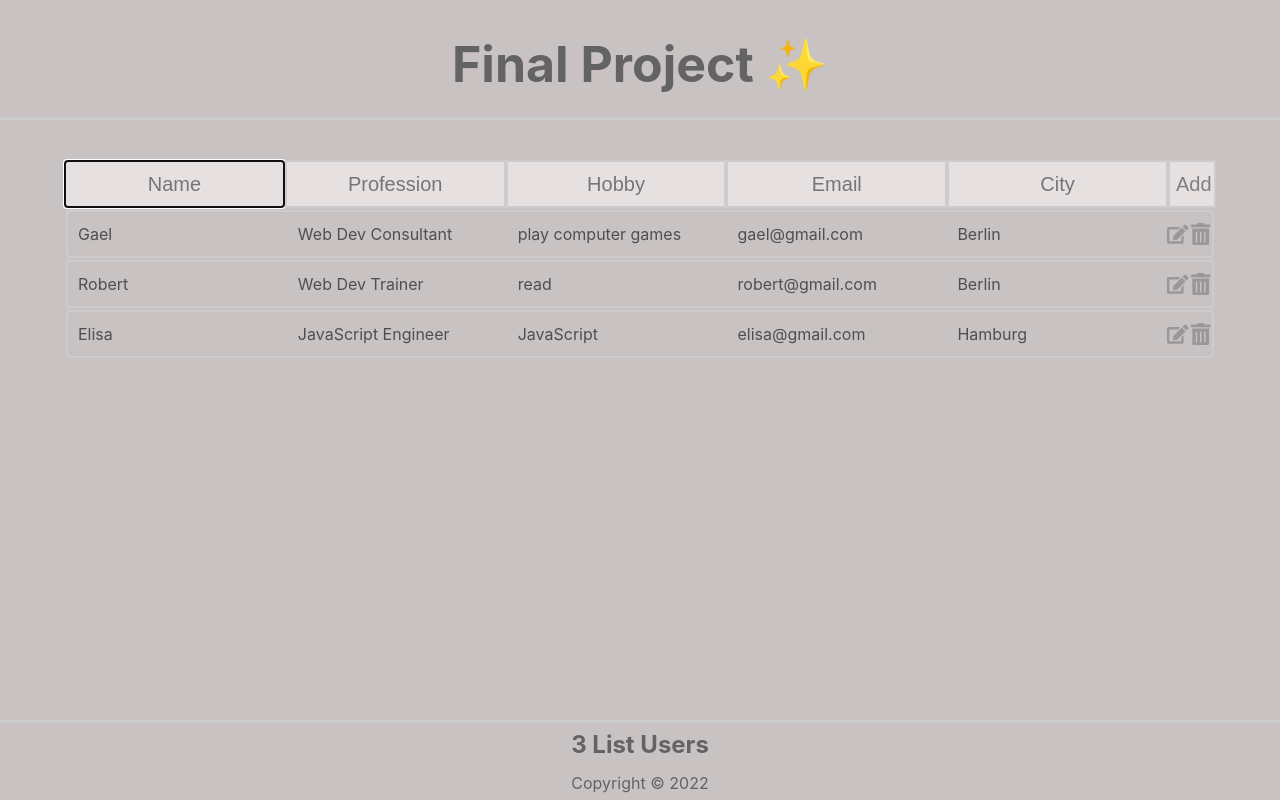
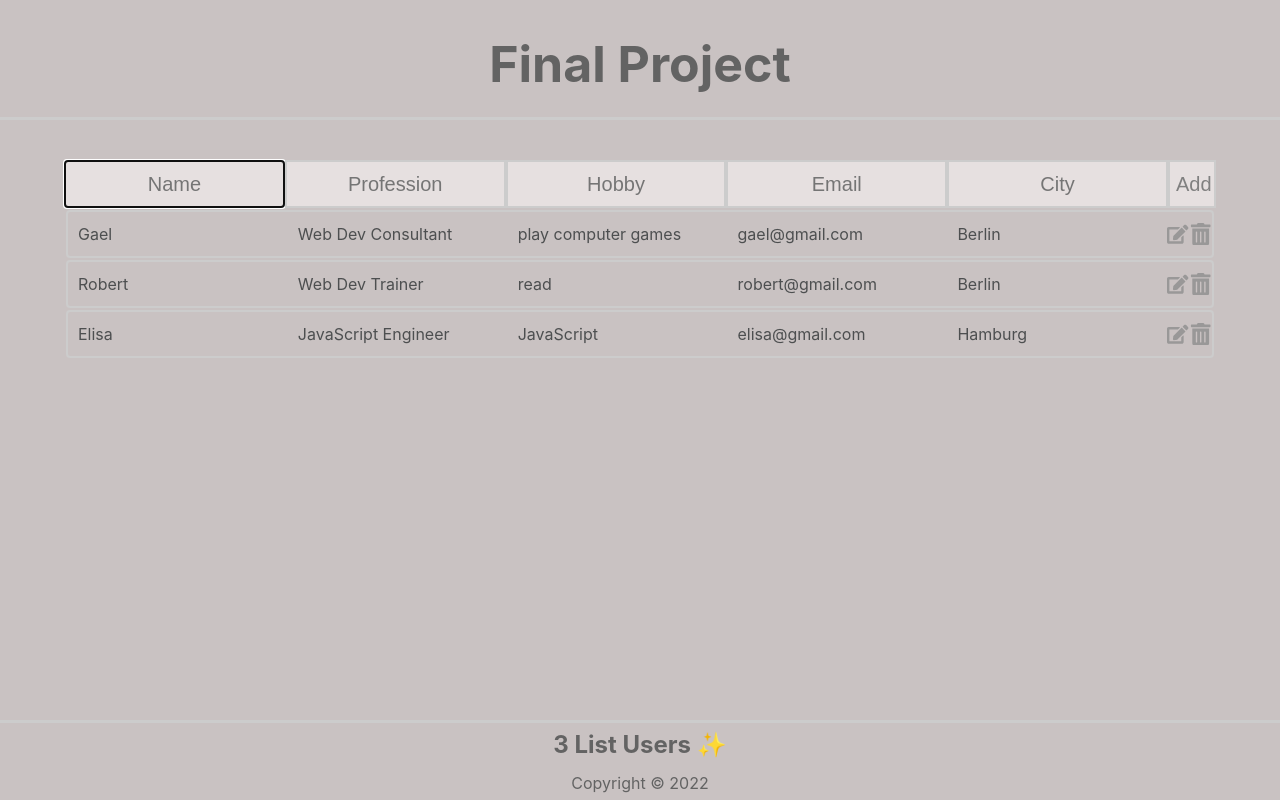
Before and after one commit to alliance-11/final, a React (Create React App) app: page / in a window 1280 px wide. Built offline with nearby package versions, Linux system fonts and the light colour scheme.

Commit message:
Modified document.

```diff
--- a/src/App.js
+++ b/src/App.js
@@ -5,7 +5,7 @@ import Footer from "./components/Footer";
 import Header from "./components/Header";
 import UsersList from "./components/UsersList";
 
-function App(name, profession,hobby, email,city) {
+function App() {
   const [users, setUsers] = useState([
     {
       id: "1",
@@ -46,7 +46,7 @@ function App(name, profession,hobby, email,city) {
 
   return (
     <div className="App">
-      <Header title="Final Project ✨" />
+      <Header title="Final Project " />
       <div className="container">
         <AddForm addUser={addUser} />
         {users.length ? (
--- a/src/components/Footer.jsx
+++ b/src/components/Footer.jsx
@@ -6,7 +6,7 @@ const Footer = ({ length }) => {
     <div>
       <footer>
           <h2>
-            {length} List {length === 1 ? "User" : "Users"}
+            {length} List {length === 1 ? "User ✨" : "Users ✨"}
           </h2>
         <div>Copyright &copy; {new Date().getFullYear()}</div>
       </footer>
```
